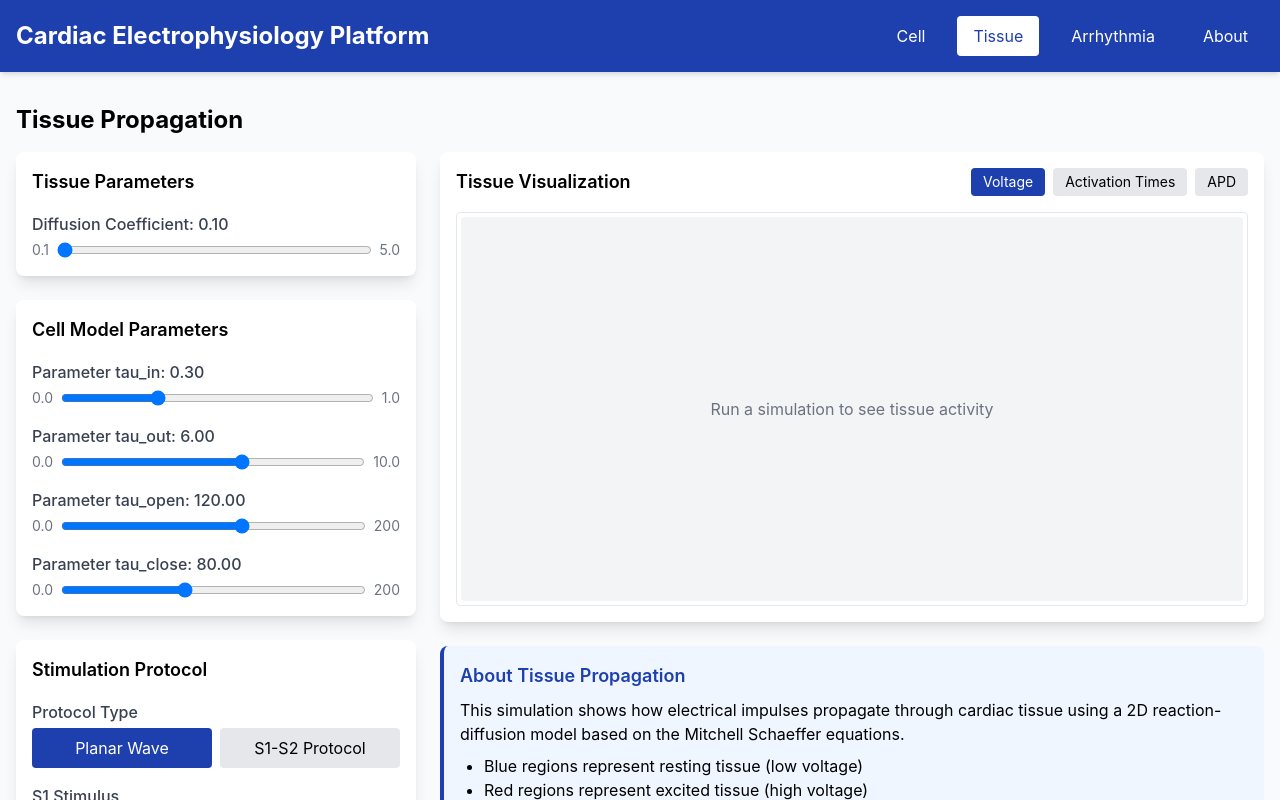
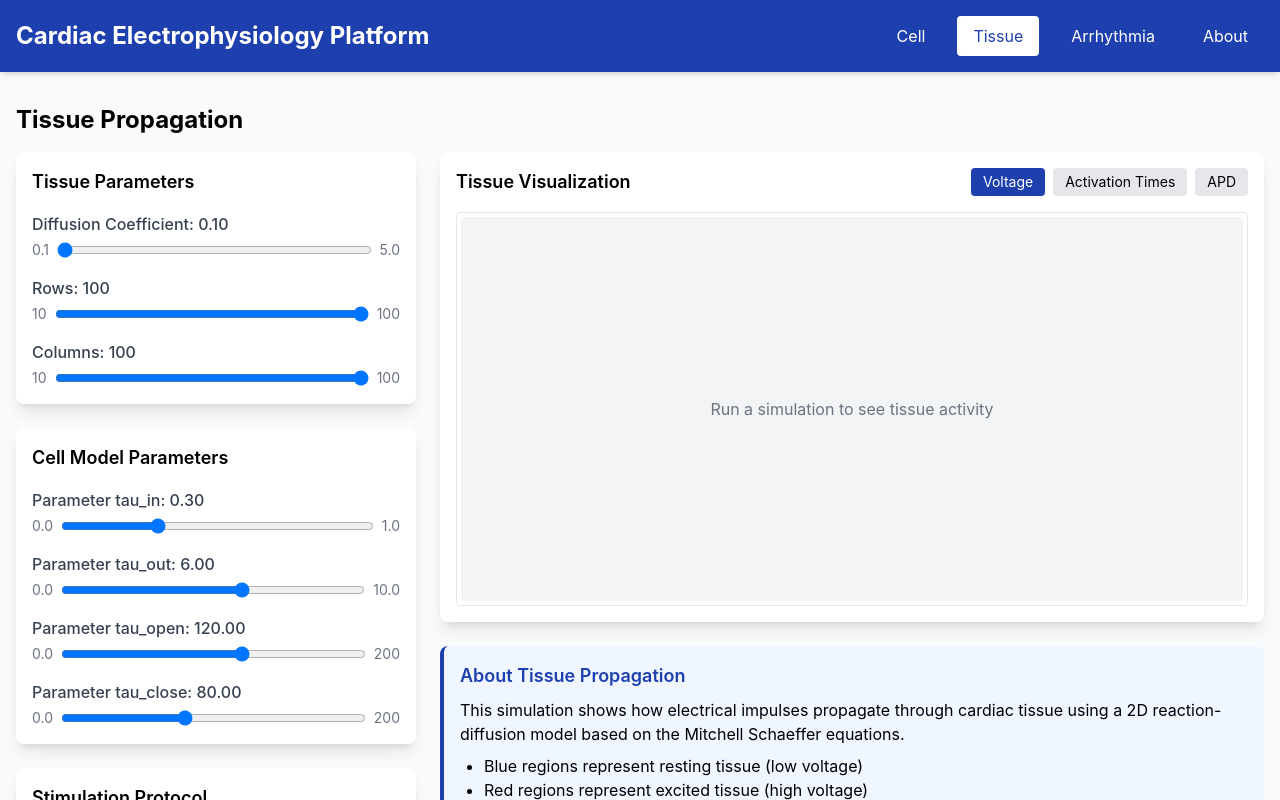
Before and after one commit to m-cluitmans/EP-simulator, a React (Create React App) app: page / in a window 1280 px wide. Both pictures are taken after a click on the button "Tissue". Shown: the top 800 px of the page. Built offline with nearby package versions, Linux system fonts and the light colour scheme.

Commit message:
general improvements

```diff
--- a/src/components/Arrhythmia/ArrhythmiaModule.tsx
+++ b/src/components/Arrhythmia/ArrhythmiaModule.tsx
@@ -617,7 +617,41 @@ const ArrhythmiaModule: React.FC = () => {
         {/* Visualization and Educational Content */}
         <div className="lg:col-span-2">
           <div className="bg-white rounded-lg shadow-lg p-4 mb-6">
-            <h3 className="text-lg font-semibold mb-4">Arrhythmia Visualization</h3>
+            <div className="flex justify-between items-center mb-4">
+              <div className="flex items-center">
+                <h3 className="text-lg font-semibold">Arrhythmia Visualization</h3>
+                {/* Show spinner when simulation is in progress */}
+                {simulationInProgress && (
+                  <div className="spinner ml-2" title="Simulation in progress"></div>
+                )}
+              </div>
+
+              {/* Play/Pause Button */}
+              {results && (
+                <button
+                  onClick={toggleAnimation}
+                  className={`px-3 py-1 rounded text-sm flex items-center ${
+                    isAnimating ? 'bg-red-500 text-white' : 'bg-green-500 text-white'
+                  }`}
+                >
+                  {isAnimating ? (
+                    <>
+                      <svg className="w-4 h-4 mr-1" fill="currentColor" viewBox="0 0 20 20">
+                        <path fillRule="evenodd" d="M18 10a8 8 0 11-16 0 8 8 0 0116 0zM7 8a1 1 0 012 0v4a1 1 0 11-2 0V8zm5-1a1 1 0 00-1 1v4a1 1 0 102 0V8a1 1 0 00-1-1z" clipRule="evenodd" />
+                      </svg>
+                      Pause
+                    </>
+                  ) : (
+                    <>
+                      <svg className="w-4 h-4 mr-1" fill="currentColor" viewBox="0 0 20 20">
+                        <path fillRule="evenodd" d="M10 18a8 8 0 100-16 8 8 0 000 16zM9.555 7.168A1 1 0 008 8v4a1 1 0 001.555.832l3-2a1 1 0 000-1.664l-3-2z" clipRule="evenodd" />
+                      </svg>
+                      Play
+                    </>
+                  )}
+                </button>
+              )}
+            </div>
 
             <div className="relative">
               {results && (
@@ -635,24 +669,6 @@ const ArrhythmiaModule: React.FC = () => {
                 <div className="flex items-center justify-center h-96 bg-gray-100 rounded">
                   <p className="text-gray-500">Run a simulation to see arrhythmia patterns</p>
                 </div>
-              )}
-
-              {isAnimating && (
-                <button
-                  className="absolute top-2 right-2 bg-white bg-opacity-80 text-gray-800 px-2 py-1 rounded shadow-sm text-xs"
-                  onClick={toggleAnimation}
-                >
-                  Pause
-                </button>
-              )}
-
-              {!isAnimating && results && (
-                <button
-                  className="absolute top-2 right-2 bg-white bg-opacity-80 text-gray-800 px-2 py-1 rounded shadow-sm text-xs"
-                  onClick={toggleAnimation}
-                >
-                  Play
-                </button>
               )}
             </div>
 
--- a/src/components/Tissue/TissueModule.tsx
+++ b/src/components/Tissue/TissueModule.tsx
@@ -492,6 +492,49 @@ const TissueModule: React.FC = () => {
                   <span className="text-sm text-gray-500 ml-2">5.0</span>
                 </div>
               </div>
+
+              {/* Tissue Size Controls */}
+              <div>
+                <label htmlFor="tissue-rows" className="block font-medium text-gray-700 mb-1">
+                  Rows: {tissueSize.rows}
+                </label>
+                <div className="flex items-center">
+                  <span className="text-sm text-gray-500 mr-2">10</span>
+                  <input
+                    id="tissue-rows"
+                    type="range"
+                    min="10"
+                    max="100"
+                    step="1"
+                    value={tissueSize.rows}
+                    onChange={(e) => setTissueSize(prev => ({...prev, rows: parseInt(e.target.value)}))}
+                    className="w-full"
+                    disabled={status === SimulationStatus.RUNNING}
+                  />
+                  <span className="text-sm text-gray-500 ml-2">100</span>
+                </div>
+              </div>
+
+              <div>
+                <label htmlFor="tissue-cols" className="block font-medium text-gray-700 mb-1">
+                  Columns: {tissueSize.cols}
+                </label>
+                <div className="flex items-center">
+                  <span className="text-sm text-gray-500 mr-2">10</span>
+                  <input
+                    id="tissue-cols"
+                    type="range"
+                    min="10"
+                    max="100"
+                    step="1"
+                    value={tissueSize.cols}
+                    onChange={(e) => setTissueSize(prev => ({...prev, cols: parseInt(e.target.value)}))}
+                    className="w-full"
+                    disabled={status === SimulationStatus.RUNNING}
+                  />
+                  <span className="text-sm text-gray-500 ml-2">100</span>
+                </div>
+              </div>
             </div>
           </div>
 
@@ -936,6 +979,34 @@ const TissueModule: React.FC = () => {
             <div className="flex justify-between items-center mb-4">
               <h3 className="text-lg font-semibold">Tissue Visualization</h3>
 
+              <div className="flex items-center space-x-2">
+                {/* Play/Pause Button */}
+                {results && (
+                  <button
+                    onClick={isAnimating ? stopAnimation : startAnimation}
+                    className={`px-3 py-1 rounded text-sm flex items-center ${
+                      isAnimating ? 'bg-red-500 text-white' : 'bg-green-500 text-white'
+                    }`}
+                    disabled={!results || status === SimulationStatus.RUNNING}
+                  >
+                    {isAnimating ? (
+                      <>
+                        <svg className="w-4 h-4 mr-1" fill="currentColor" viewBox="0 0 20 20">
+                          <path fillRule="evenodd" d="M18 10a8 8 0 11-16 0 8 8 0 0116 0zM7 8a1 1 0 012 0v4a1 1 0 11-2 0V8zm5-1a1 1 0 00-1 1v4a1 1 0 102 0V8a1 1 0 00-1-1z" clipRule="evenodd" />
+                        </svg>
+                        Pause
+                      </>
+                    ) : (
+                      <>
+                        <svg className="w-4 h-4 mr-1" fill="currentColor" viewBox="0 0 20 20">
+                          <path fillRule="evenodd" d="M10 18a8 8 0 100-16 8 8 0 000 16zM9.555 7.168A1 1 0 008 8v4a1 1 0 001.555.832l3-2a1 1 0 000-1.664l-3-2z" clipRule="evenodd" />
+                        </svg>
+                        Play
+                      </>
+                    )}
+                  </button>
+                )}
+
                 {/* Visualization Mode Selector */}
                 <div className="flex space-x-2">
                   <button
@@ -970,6 +1041,7 @@ const TissueModule: React.FC = () => {
                   >
                     APD
                   </button>
+                </div>
               </div>
             </div>
 
```
Lines whose indentation alone changed are shown as unchanged.
